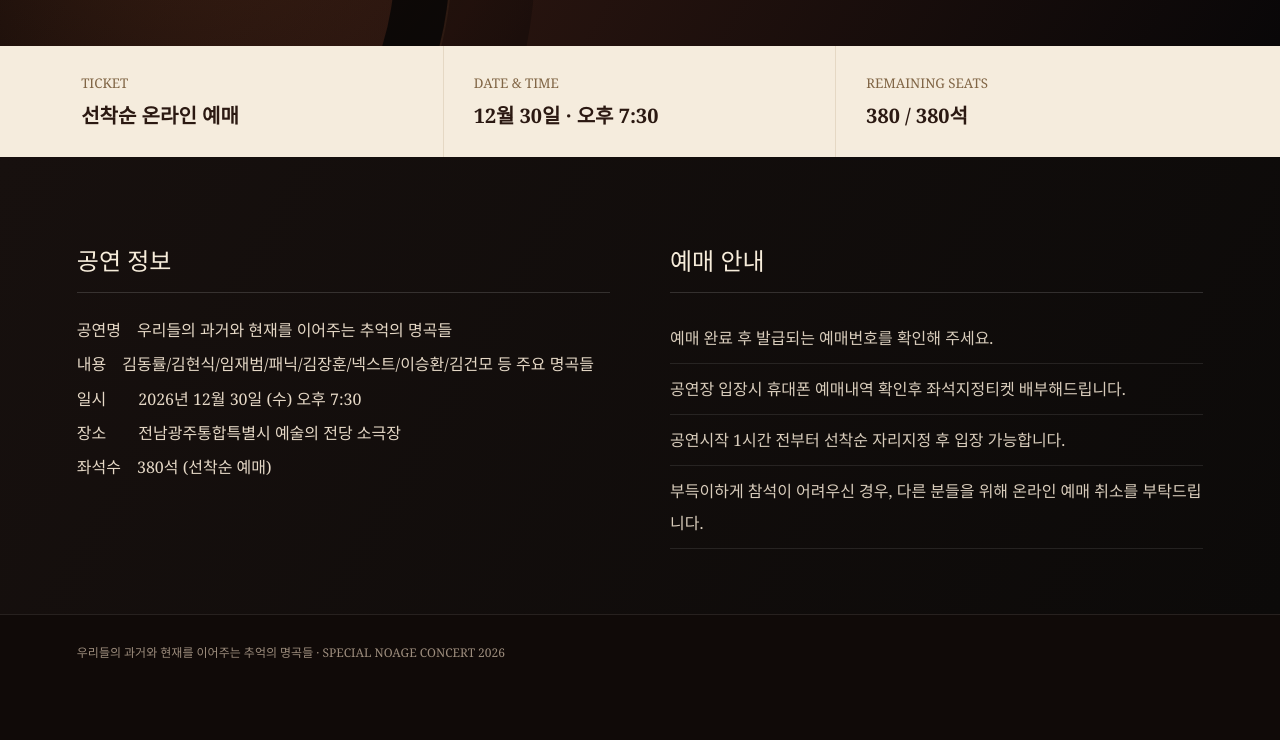
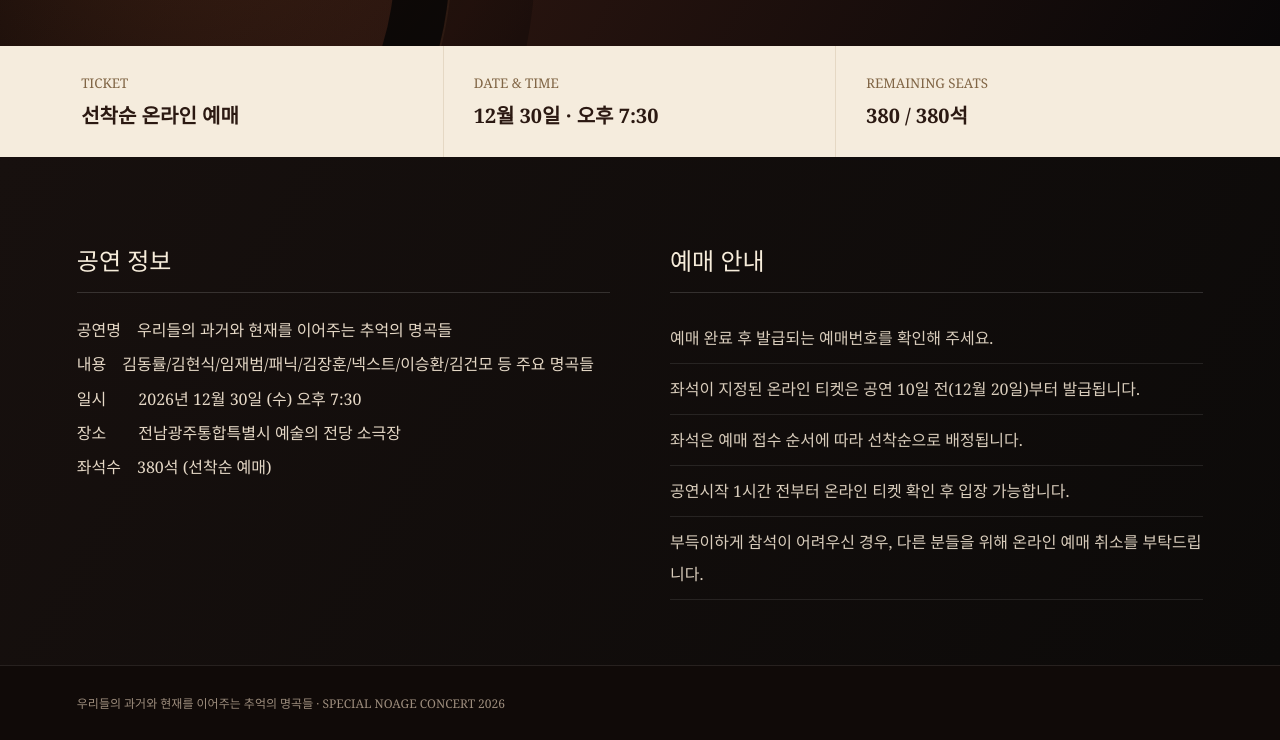
Before and after one commit to moongeol319-wq/memory-songs-2026, a plain HTML site: page index.html in a window 1280 px wide. Shown: the part 754-1494 px from the top of the page. Before the commit the page ends 1443 px from the top, so only its background shows below. Drawn offline with Linux system fonts and the light colour scheme; no server answers.

Commit message:
Revise reservation information in index.html
Updated the reservation information section with new details regarding ticket issuance and seating arrangements.

```diff
--- a/index.html
+++ b/index.html
@@ -39,7 +39,7 @@ input,select{width:100%;padding:12px;border:1px solid #c7b18f;border-radius:8px;
 </div></div></section>
 <section class="quick"><div class="q"><small>TICKET</small><strong>선착순 온라인 예매</strong></div><div class="q"><small>DATE & TIME</small><strong>12월 30일 · 오후 7:30</strong></div><div class="q"><small>REMAINING SEATS</small><strong><span id="remaining">380</span> / 380석</strong></div></section>
 <section class="info" id="concert"><div><h2>공연 정보</h2><div class="details">공연명　우리들의 과거와 현재를 이어주는 추억의 명곡들<br>내용　김동률/김현식/임재범/패닉/김장훈/넥스트/이승환/김건모 등 주요 명곡들<br>일시　　2026년 12월 30일 (수) 오후 7:30<br>장소　　전남광주통합특별시 예술의 전당 소극장<br>좌석수　380석 (선착순 예매)</div></div>
-<div><h2>예매 안내</h2><div class="notice">예매 완료 후 발급되는 예매번호를 확인해 주세요.</div><div class="notice">공연장 입장시 휴대폰 예매내역 확인후 좌석지정티켓 배부해드립니다.</div><div class="notice">공연시작 1시간 전부터 선착순 자리지정 후 입장 가능합니다.</div><div class="notice">부득이하게 참석이 어려우신 경우, 다른 분들을 위해 온라인 예매 취소를 부탁드립니다.</div></div></section>
+<div><h2>예매 안내</h2><div class="notice">예매 완료 후 발급되는 예매번호를 확인해 주세요.</div><div class="notice">좌석이 지정된 온라인 티켓은 공연 10일 전(12월 20일)부터 발급됩니다.</div><div class="notice">좌석은 예매 접수 순서에 따라 선착순으로 배정됩니다.</div><div class="notice">공연시작 1시간 전부터 온라인 티켓 확인 후 입장 가능합니다.</div><div class="notice">부득이하게 참석이 어려우신 경우, 다른 분들을 위해 온라인 예매 취소를 부탁드립니다.</div></div></section>
 <footer>우리들의 과거와 현재를 이어주는 추억의 명곡들 · SPECIAL NOAGE CONCERT 2026</footer>
 <dialog id="booking"><button class="close" onclick="booking.close()">닫기</button><h2>공연 예매</h2><form id="bf"><label>이름</label><input name="name" required maxlength="30"><label>휴대전화번호</label><input name="phone" required inputmode="tel" autocomplete="tel" placeholder="010-1234-5678"><label>예매 매수</label><select name="qty"><option>1</option><option>2</option><option>3</option><option>4</option><option>5</option><option>6</option><option>7</option><option>8</option></select><label class="agree"><input type="checkbox" required>예매 처리 및 확인을 위한 이름·휴대전화번호 수집에 동의합니다.</label><button>예매 완료</button><div id="bm" class="msg"></div></form></dialog>
 <dialog id="lookup"><button class="close" onclick="lookup.close()">닫기</button><h2>예매 확인 · 취소</h2><form id="lf"><label>이름</label><input name="name" required><label>휴대전화번호</label><input name="phone" required inputmode="tel" autocomplete="tel" placeholder="010-1234-5678"><button>예매 조회</button><div id="lm" class="msg"></div><div id="ca"></div></form></dialog>
```
